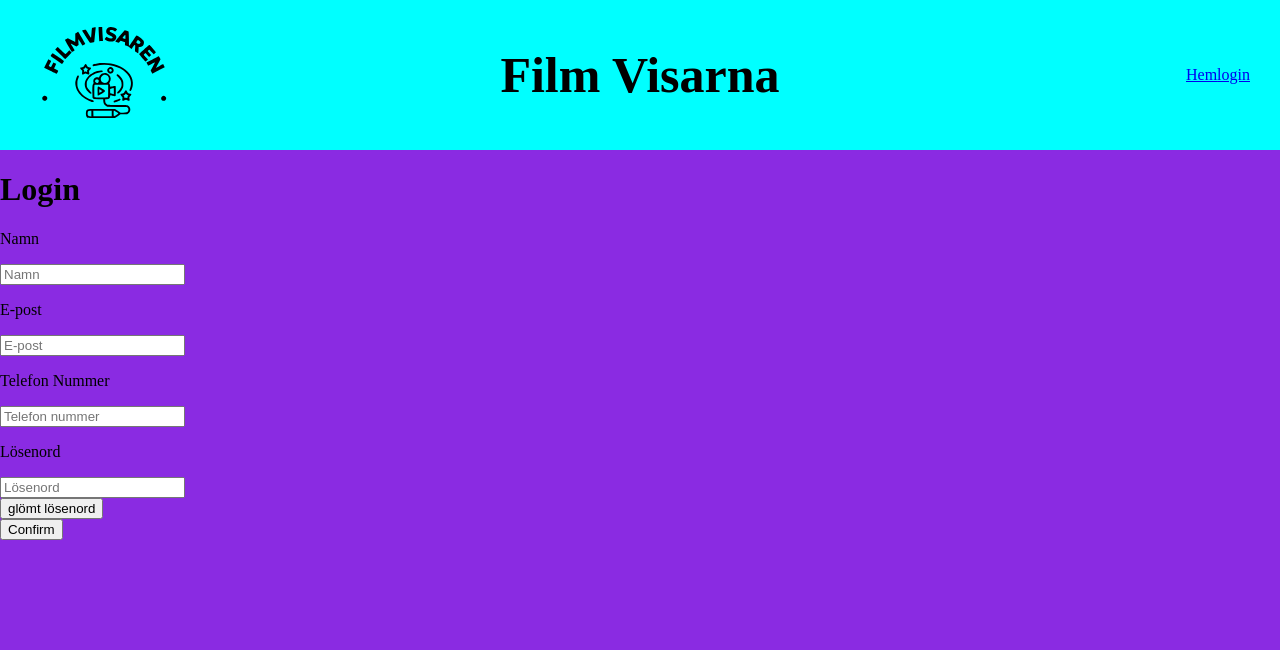
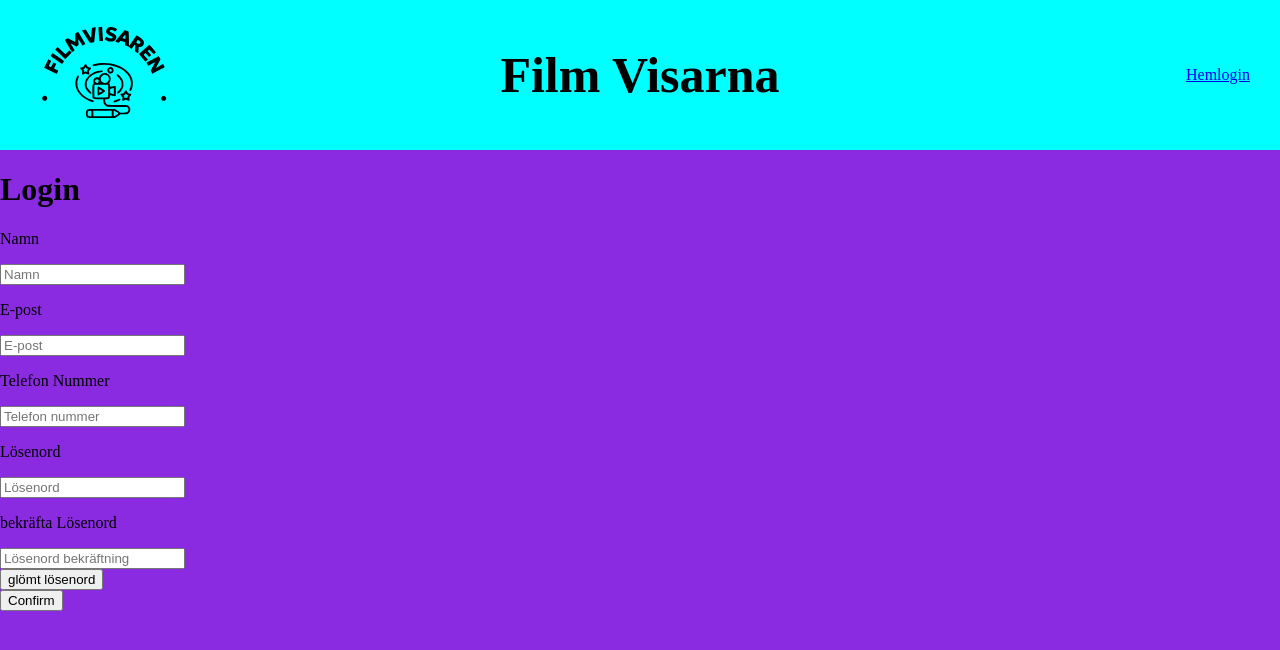
Before and after one commit to hkmp1303/filmvisarna, a React (Vite) app: page /Login in a window 1280 px wide. Shown: the top 650 px of the page. Built offline with nearby package versions, Linux system fonts and the light colour scheme.

Commit message:
Added validate password

```diff
--- a/src/pages/Login.tsx
+++ b/src/pages/Login.tsx
@@ -11,7 +11,6 @@ const LoginGallery: React.FC = () => {
           <p>Namn</p>
           <input type="text" placeholder="Namn"></input>
         </div>
-
         <div className="email-input">
           <p>E-post</p>
           <input type="text" placeholder="E-post"></input>
@@ -23,6 +22,10 @@ const LoginGallery: React.FC = () => {
         <div className="Password-input">
           <p>Lösenord</p>
           <input type="text" placeholder="Lösenord"></input>
+        </div>
+        <div className="validate-Password-input">
+          <p>bekräfta Lösenord </p>
+          <input type="text" placeholder="Lösenord bekräftning"></input>
         </div>
         <div className="forgotten-password">
           <button className="forgoten-password-btn">glömt lösenord</button>
```
